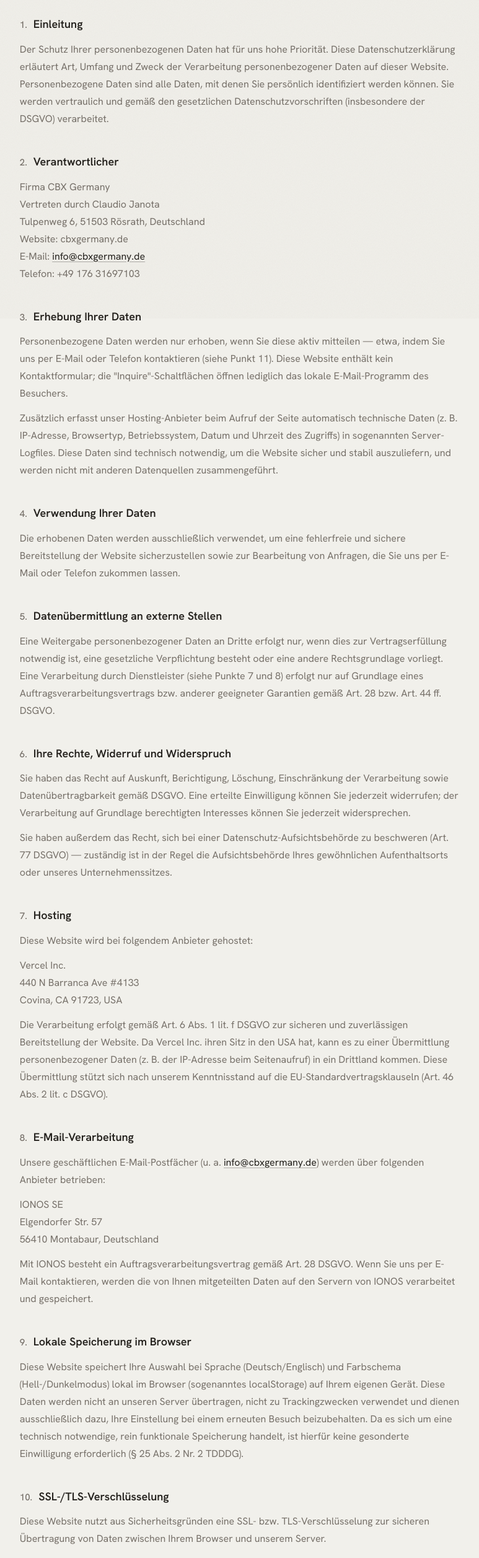
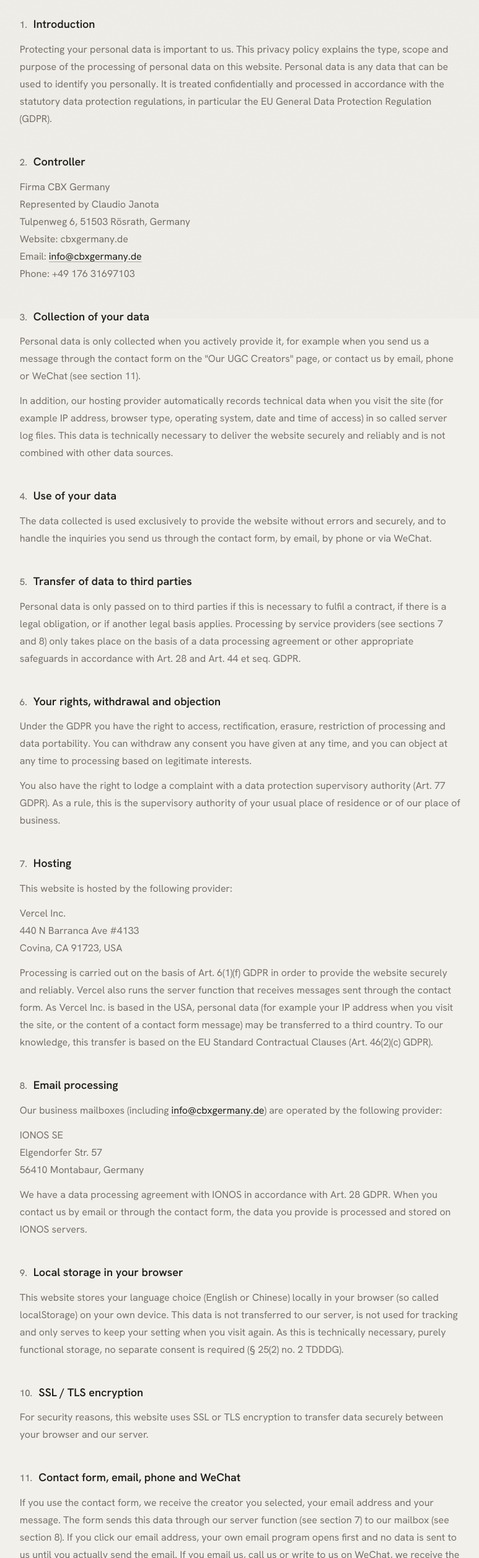
Before and after one commit to cbxgermany/CBX-Website, a website: page datenschutz.html in a window 1280 px wide. Shown: the part 286-2800 px from the top of the page at 62% size, without its empty margins (252-1025 px from the left). Drawn offline with Linux system fonts and the light colour scheme.

Commit message:
English privacy policy and a square link preview image
The privacy policy is now in English and describes the site as it is:
the contact form, WeChat contact and the stored language choice. The
link preview image is square, so WhatsApp shows it whole without
cropping or squeezing.

Co-Authored-By: Claude Opus 5.5 <noreply@anthropic.com>

```diff
--- a/datenschutz.html
+++ b/datenschutz.html
@@ -4,7 +4,7 @@
 <meta charset="utf-8">
 <script>try{var l=localStorage.getItem("cbx-lang")||((navigator.language||"").toLowerCase().indexOf("zh")===0?"zh":"en");if(l==="zh"){document.documentElement.classList.add("i18n-pending");setTimeout(function(){document.documentElement.classList.remove("i18n-pending")},2500)}}catch(e){}</script>
 <meta name="viewport" content="width=device-width, initial-scale=1">
-<title>Datenschutzerklärung · CBX Germany</title>
+<title>Privacy Policy · CBX Germany</title>
 <meta name="robots" content="noindex">
 <meta name="theme-color" content="#F1F0EB">
 <link rel="icon" href="favicon.svg" type="image/svg+xml">
@@ -42,74 +42,75 @@
   <div class="menu__foot"><span class="label">info@cbxgermany.de</span></div>
 </div>
 
-<main id="main" class="legal scene scene--base" lang="de">
+<main id="main" class="legal scene scene--base">
   <div class="wrap">
-    <a class="textlink back" href="index.html" lang="en">← Back</a>
-    <h1>Datenschutzerklärung</h1>
+    <a class="textlink back" href="index.html">← Back</a>
+    <h1>Privacy Policy</h1>
 
-    <h2><span class="num">1.</span>Einleitung</h2>
-    <p>Der Schutz Ihrer personenbezogenen Daten hat für uns hohe Priorität. Diese Datenschutzerklärung erläutert Art, Umfang und Zweck der Verarbeitung personenbezogener Daten auf dieser Website. Personenbezogene Daten sind alle Daten, mit denen Sie persönlich identifiziert werden können. Sie werden vertraulich und gemäß den gesetzlichen Datenschutzvorschriften (insbesondere der DSGVO) verarbeitet.</p>
+    <h2><span class="num">1.</span>Introduction</h2>
+    <p>Protecting your personal data is important to us. This privacy policy explains the type, scope and purpose of the processing of personal data on this website. Personal data is any data that can be used to identify you personally. It is treated confidentially and processed in accordance with the statutory data protection regulations, in particular the EU General Data Protection Regulation (GDPR).</p>
 
-    <h2><span class="num">2.</span>Verantwortlicher</h2>
+    <h2><span class="num">2.</span>Controller</h2>
     <p>
       Firma CBX Germany<br>
-      Vertreten durch Claudio Janota<br>
-      Tulpenweg 6, 51503 Rösrath, Deutschland<br>
+      Represented by Claudio Janota<br>
+      Tulpenweg 6, 51503 Rösrath, Germany<br>
       Website: cbxgermany.de<br>
-      E-Mail: <a class="inline" href="mailto:info@cbxgermany.de">info@cbxgermany.de</a><br>
-      Telefon: +49 176 31697103
+      Email: <a class="inline" href="mailto:info@cbxgermany.de">info@cbxgermany.de</a><br>
+      Phone: +49 176 31697103
     </p>
 
-    <h2><span class="num">3.</span>Erhebung Ihrer Daten</h2>
-    <p>Personenbezogene Daten werden nur erhoben, wenn Sie diese aktiv mitteilen — etwa, indem Sie uns per E-Mail oder Telefon kontaktieren (siehe Punkt 11). Diese Website enthält kein Kontaktformular; die "Inquire"-Schaltflächen öffnen lediglich das lokale E-Mail-Programm des Besuchers.</p>
-    <p>Zusätzlich erfasst unser Hosting-Anbieter beim Aufruf der Seite automatisch technische Daten (z. B. IP-Adresse, Browsertyp, Betriebssystem, Datum und Uhrzeit des Zugriffs) in sogenannten Server-Logfiles. Diese Daten sind technisch notwendig, um die Website sicher und stabil auszuliefern, und werden nicht mit anderen Datenquellen zusammengeführt.</p>
+    <h2><span class="num">3.</span>Collection of your data</h2>
+    <p>Personal data is only collected when you actively provide it, for example when you send us a message through the contact form on the "Our UGC Creators" page, or contact us by email, phone or WeChat (see section 11).</p>
+    <p>In addition, our hosting provider automatically records technical data when you visit the site (for example IP address, browser type, operating system, date and time of access) in so called server log files. This data is technically necessary to deliver the website securely and reliably and is not combined with other data sources.</p>
 
-    <h2><span class="num">4.</span>Verwendung Ihrer Daten</h2>
-    <p>Die erhobenen Daten werden ausschließlich verwendet, um eine fehlerfreie und sichere Bereitstellung der Website sicherzustellen sowie zur Bearbeitung von Anfragen, die Sie uns per E-Mail oder Telefon zukommen lassen.</p>
+    <h2><span class="num">4.</span>Use of your data</h2>
+    <p>The data collected is used exclusively to provide the website without errors and securely, and to handle the inquiries you send us through the contact form, by email, by phone or via WeChat.</p>
 
-    <h2><span class="num">5.</span>Datenübermittlung an externe Stellen</h2>
-    <p>Eine Weitergabe personenbezogener Daten an Dritte erfolgt nur, wenn dies zur Vertragserfüllung notwendig ist, eine gesetzliche Verpflichtung besteht oder eine andere Rechtsgrundlage vorliegt. Eine Verarbeitung durch Dienstleister (siehe Punkte 7 und 8) erfolgt nur auf Grundlage eines Auftragsverarbeitungsvertrags bzw. anderer geeigneter Garantien gemäß Art. 28 bzw. Art. 44 ff. DSGVO.</p>
+    <h2><span class="num">5.</span>Transfer of data to third parties</h2>
+    <p>Personal data is only passed on to third parties if this is necessary to fulfil a contract, if there is a legal obligation, or if another legal basis applies. Processing by service providers (see sections 7 and 8) only takes place on the basis of a data processing agreement or other appropriate safeguards in accordance with Art. 28 and Art. 44 et seq. GDPR.</p>
 
-    <h2><span class="num">6.</span>Ihre Rechte, Widerruf und Widerspruch</h2>
-    <p>Sie haben das Recht auf Auskunft, Berichtigung, Löschung, Einschränkung der Verarbeitung sowie Datenübertragbarkeit gemäß DSGVO. Eine erteilte Einwilligung können Sie jederzeit widerrufen; der Verarbeitung auf Grundlage berechtigten Interesses können Sie jederzeit widersprechen.</p>
-    <p>Sie haben außerdem das Recht, sich bei einer Datenschutz-Aufsichtsbehörde zu beschweren (Art. 77 DSGVO) — zuständig ist in der Regel die Aufsichtsbehörde Ihres gewöhnlichen Aufenthaltsorts oder unseres Unternehmenssitzes.</p>
+    <h2><span class="num">6.</span>Your rights, withdrawal and objection</h2>
+    <p>Under the GDPR you have the right to access, rectification, erasure, restriction of processing and data portability. You can withdraw any consent you have given at any time, and you can object at any time to processing based on legitimate interests.</p>
+    <p>You also have the right to lodge a complaint with a data protection supervisory authority (Art. 77 GDPR). As a rule, this is the supervisory authority of your usual place of residence or of our place of business.</p>
 
     <h2><span class="num">7.</span>Hosting</h2>
-    <p>Diese Website wird bei folgendem Anbieter gehostet:</p>
+    <p>This website is hosted by the following provider:</p>
     <p>
       Vercel Inc.<br>
       440 N Barranca Ave #4133<br>
       Covina, CA 91723, USA
     </p>
-    <p>Die Verarbeitung erfolgt gemäß Art. 6 Abs. 1 lit. f DSGVO zur sicheren und zuverlässigen Bereitstellung der Website. Da Vercel Inc. ihren Sitz in den USA hat, kann es zu einer Übermittlung personenbezogener Daten (z. B. der IP-Adresse beim Seitenaufruf) in ein Drittland kommen. Diese Übermittlung stützt sich nach unserem Kenntnisstand auf die EU-Standardvertragsklauseln (Art. 46 Abs. 2 lit. c DSGVO).</p>
+    <p>Processing is carried out on the basis of Art. 6(1)(f) GDPR in order to provide the website securely and reliably. Vercel also runs the server function that receives messages sent through the contact form. As Vercel Inc. is based in the USA, personal data (for example your IP address when you visit the site, or the content of a contact form message) may be transferred to a third country. To our knowledge, this transfer is based on the EU Standard Contractual Clauses (Art. 46(2)(c) GDPR).</p>
 
-    <h2><span class="num">8.</span>E-Mail-Verarbeitung</h2>
-    <p>Unsere geschäftlichen E-Mail-Postfächer (u. a. <a class="inline" href="mailto:info@cbxgermany.de">info@cbxgermany.de</a>) werden über folgenden Anbieter betrieben:</p>
+    <h2><span class="num">8.</span>Email processing</h2>
+    <p>Our business mailboxes (including <a class="inline" href="mailto:info@cbxgermany.de">info@cbxgermany.de</a>) are operated by the following provider:</p>
     <p>
       IONOS SE<br>
       Elgendorfer Str. 57<br>
-      56410 Montabaur, Deutschland
+      56410 Montabaur, Germany
     </p>
-    <p>Mit IONOS besteht ein Auftragsverarbeitungsvertrag gemäß Art. 28 DSGVO. Wenn Sie uns per E-Mail kontaktieren, werden die von Ihnen mitgeteilten Daten auf den Servern von IONOS verarbeitet und gespeichert.</p>
+    <p>We have a data processing agreement with IONOS in accordance with Art. 28 GDPR. When you contact us by email or through the contact form, the data you provide is processed and stored on IONOS servers.</p>
 
-    <h2><span class="num">9.</span>Lokale Speicherung im Browser</h2>
-    <p>Diese Website speichert Ihre Auswahl bei Sprache (Deutsch/Englisch) und Farbschema (Hell-/Dunkelmodus) lokal im Browser (sogenanntes localStorage) auf Ihrem eigenen Gerät. Diese Daten werden nicht an unseren Server übertragen, nicht zu Trackingzwecken verwendet und dienen ausschließlich dazu, Ihre Einstellung bei einem erneuten Besuch beizubehalten. Da es sich um eine technisch notwendige, rein funktionale Speicherung handelt, ist hierfür keine gesonderte Einwilligung erforderlich (§ 25 Abs. 2 Nr. 2 TDDDG).</p>
+    <h2><span class="num">9.</span>Local storage in your browser</h2>
+    <p>This website stores your language choice (English or Chinese) locally in your browser (so called localStorage) on your own device. This data is not transferred to our server, is not used for tracking and only serves to keep your setting when you visit again. As this is technically necessary, purely functional storage, no separate consent is required (§ 25(2) no. 2 TDDDG).</p>
 
-    <h2><span class="num">10.</span>SSL-/TLS-Verschlüsselung</h2>
-    <p>Diese Website nutzt aus Sicherheitsgründen eine SSL- bzw. TLS-Verschlüsselung zur sicheren Übertragung von Daten zwischen Ihrem Browser und unserem Server.</p>
+    <h2><span class="num">10.</span>SSL / TLS encryption</h2>
+    <p>For security reasons, this website uses SSL or TLS encryption to transfer data securely between your browser and our server.</p>
 
-    <h2><span class="num">11.</span>Kontaktaufnahme per E-Mail oder Telefon</h2>
-    <p>Wenn Sie uns über eine der "Inquire"-Schaltflächen oder die angegebene E-Mail-Adresse kontaktieren, öffnet sich zunächst nur Ihr lokales E-Mail-Programm mit einer vorausgefüllten Empfängeradresse — es werden dabei noch keine Daten an uns übermittelt. Erst wenn Sie die E-Mail tatsächlich absenden oder uns anrufen, erhalten wir die von Ihnen mitgeteilten Daten (z. B. Name, E-Mail-Adresse, Telefonnummer, Inhalt Ihrer Anfrage). Diese Daten werden ausschließlich zur Bearbeitung Ihrer Anfrage gespeichert und verwendet.</p>
-    <p>Rechtsgrundlage ist Art. 6 Abs. 1 lit. b DSGVO (Bearbeitung Ihrer Anfrage bzw. vorvertragliche Maßnahmen) sowie Art. 6 Abs. 1 lit. f DSGVO (unser berechtigtes Interesse an einer effizienten Beantwortung von Anfragen).</p>
+    <h2><span class="num">11.</span>Contact form, email, phone and WeChat</h2>
+    <p>If you use the contact form, we receive the creator you selected, your email address and your message. The form sends this data through our server function (see section 7) to our mailbox (see section 8). If you click our email address, your own email program opens first and no data is sent to us until you actually send the email. If you email us, call us or write to us on WeChat, we receive the data you provide (for example name, email address, phone number, content of your inquiry). This data is stored and used exclusively to handle your inquiry.</p>
+    <p>If you contact us via WeChat, the WeChat service, operated by Tencent, also processes your data in accordance with its own privacy policy.</p>
+    <p>The legal basis is Art. 6(1)(b) GDPR (handling your inquiry or pre contractual measures) and Art. 6(1)(f) GDPR (our legitimate interest in answering inquiries efficiently).</p>
 
-    <h2><span class="num">12.</span>Verbot von Werbe-E-Mails</h2>
-    <p>Der Nutzung der im Impressum veröffentlichten Kontaktdaten zur Übersendung von nicht ausdrücklich angeforderter Werbung und Informationsmaterialien wird hiermit ausdrücklich widersprochen.</p>
+    <h2><span class="num">12.</span>No unsolicited advertising</h2>
+    <p>We hereby expressly object to the use of the contact details published in our legal notice for sending advertising and information material that we have not expressly requested.</p>
 
     <h2><span class="num">13.</span>Google Fonts</h2>
-    <p>Diese Website bindet Schriftarten ("Google Fonts") des Anbieters Google Ireland Limited ein, die direkt von Servern Googles geladen werden. Beim Laden der Schriftarten kann Ihre IP-Adresse an Google übertragen werden. Weitere Informationen finden Sie in der Datenschutzerklärung von Google: <a class="inline" href="https://policies.google.com/privacy" target="_blank" rel="noopener">policies.google.com/privacy</a>.</p>
+    <p>This website uses fonts ("Google Fonts") from Google Ireland Limited, which are loaded directly from Google's servers. When the fonts are loaded, your IP address may be transferred to Google. You can find more information in Google's privacy policy: <a class="inline" href="https://policies.google.com/privacy" target="_blank" rel="noopener">policies.google.com/privacy</a>.</p>
 
-    <h2><span class="num">14.</span>Speicherdauer</h2>
-    <p>Personenbezogene Daten werden nur so lange gespeichert, wie es zur Bearbeitung Ihrer Anfrage erforderlich ist oder gesetzliche Aufbewahrungsfristen bestehen. Server-Logfiles werden in der Regel nach kurzer Zeit automatisch gelöscht, sofern sie nicht zu Beweiszwecken benötigt werden.</p>
+    <h2><span class="num">14.</span>Storage period</h2>
+    <p>Personal data is only stored for as long as is necessary to handle your inquiry or as required by statutory retention periods. Server log files are usually deleted automatically after a short time, unless they are needed as evidence.</p>
   </div>
 </main>
 
--- a/i18n.js
+++ b/i18n.js
@@ -212,7 +212,9 @@
   var TITLES = {
     'CBX Germany · We bring Chinese brands to Europe': 'CBX Germany · 帮中国品牌走进欧洲',
     'Our UGC Creators · CBX Germany': '我们的UGC达人 · CBX Germany',
-    'Page not found · CBX Germany': '页面不存在 · CBX Germany'
+    'Page not found · CBX Germany': '页面不存在 · CBX Germany',
+    'Legal Notice · CBX Germany': '法律声明 · CBX Germany',
+    'Privacy Policy · CBX Germany': '隐私政策 · CBX Germany'
   };
 
   var norm = function (s) { return s.replace(/\s+/g, ' ').trim(); };
```
Also changed, not shown: creators.html (+3 -3 lines), index.html (+3 -3 lines), assets/og-card.jpg (deleted), assets/og-square.jpg (added).
